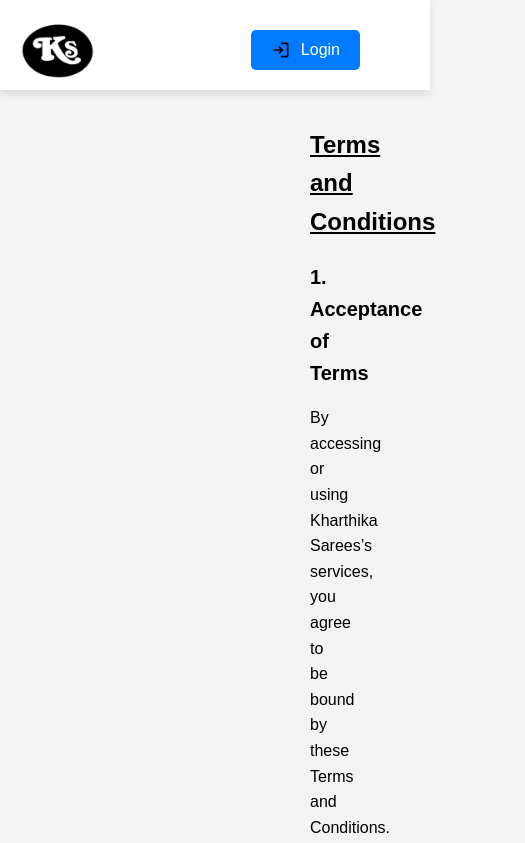
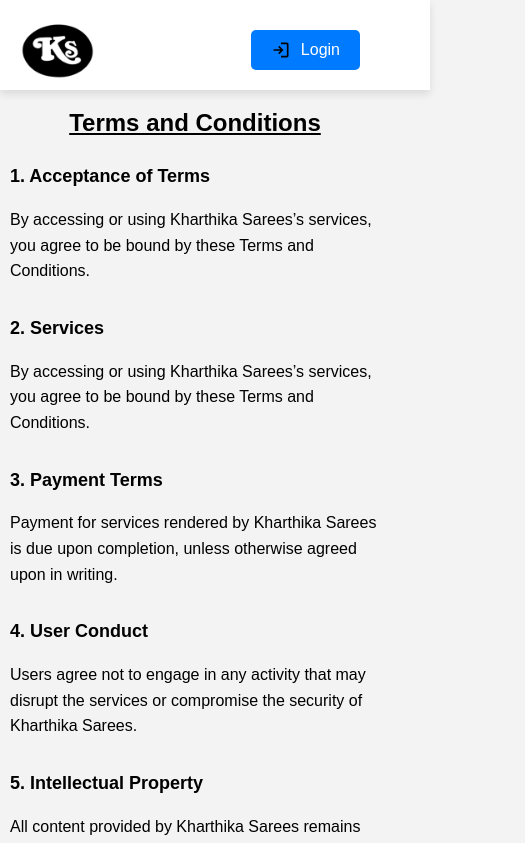
Before and after one commit to Kharthicsj/kharthikasarees-frontend, a React (Create React App) app: page /terms in a window 390 px wide. Shown: the top 843 px of the page, 525 px wide, since content can reach past the window. Built offline with nearby package versions, Linux system fonts and the light colour scheme; a web font is replaced by a local one.

Commit message:
Updated Documents

```diff
--- a/src/styles/Documents.css
+++ b/src/styles/Documents.css
@@ -1,11 +1,13 @@
 /* Base styles */
 .x1y9q-container {
-    max-width: 800px;
-    margin: 0 300px;
+  max-width: 100%;
+  width: 800px;
+  margin: 0 auto;
   margin-top: 100px;
   padding: 20px;
   font-family: Arial, sans-serif;
   line-height: 1.6;
+  box-sizing: border-box;
 }
 
 .a7b2e-title {
@@ -31,16 +33,38 @@
 }
 
 /* Responsive styles */
-  @media only screen and (max-width: 600px) {
+@media only screen and (max-width: 900px) {
   .x1y9q-container {
-      padding: 10px;
+    max-width: 95%;
+    padding: 15px;
   }
 
   .a7b2e-title {
-      font-size: 24px;
+    font-size: 26px;
   }
 
   .k2p7f-heading {
     font-size: 20px;
   }
 }
+
+@media only screen and (max-width: 600px) {
+  .x1y9q-container {
+    max-width: 100%;
+    margin: 20px auto;
+    padding: 10px;
+  }
+
+  .a7b2e-title {
+    margin-top: 20%;
+    font-size: 24px;
+  }
+
+  .k2p7f-heading {
+    font-size: 18px;
+  }
+
+  .t4r9y-paragraph {
+    margin-bottom: 10px;
+  }
+}
```
Lines whose indentation alone changed are shown as unchanged.
